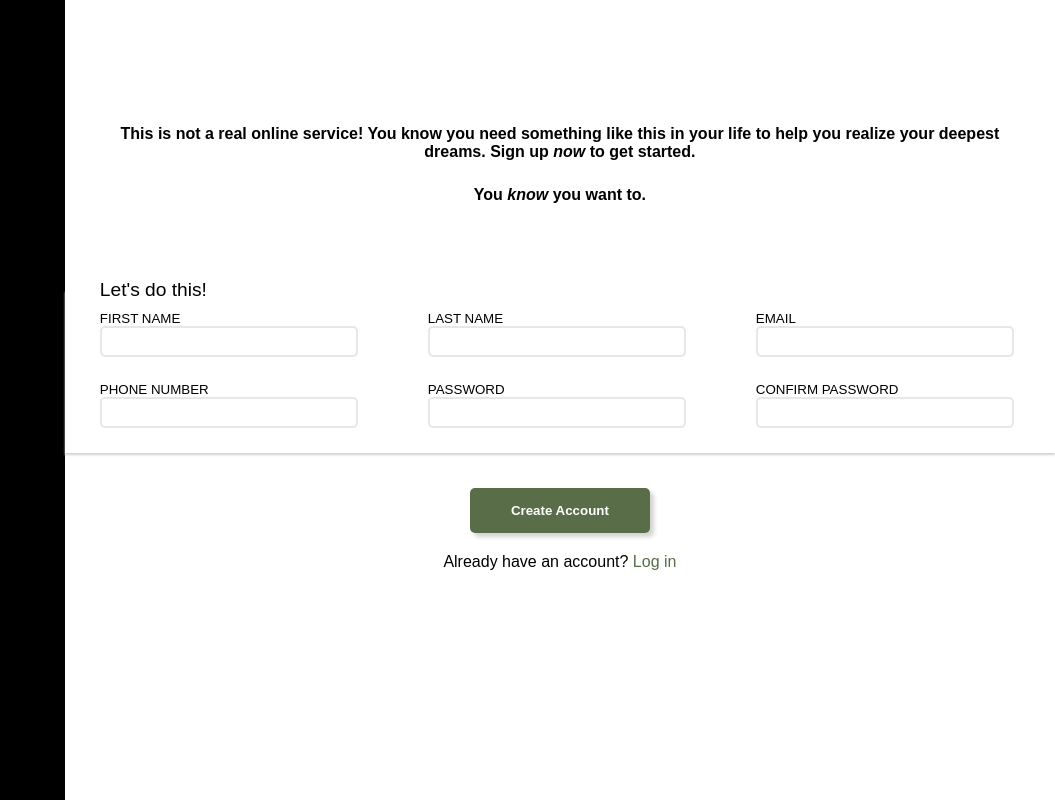
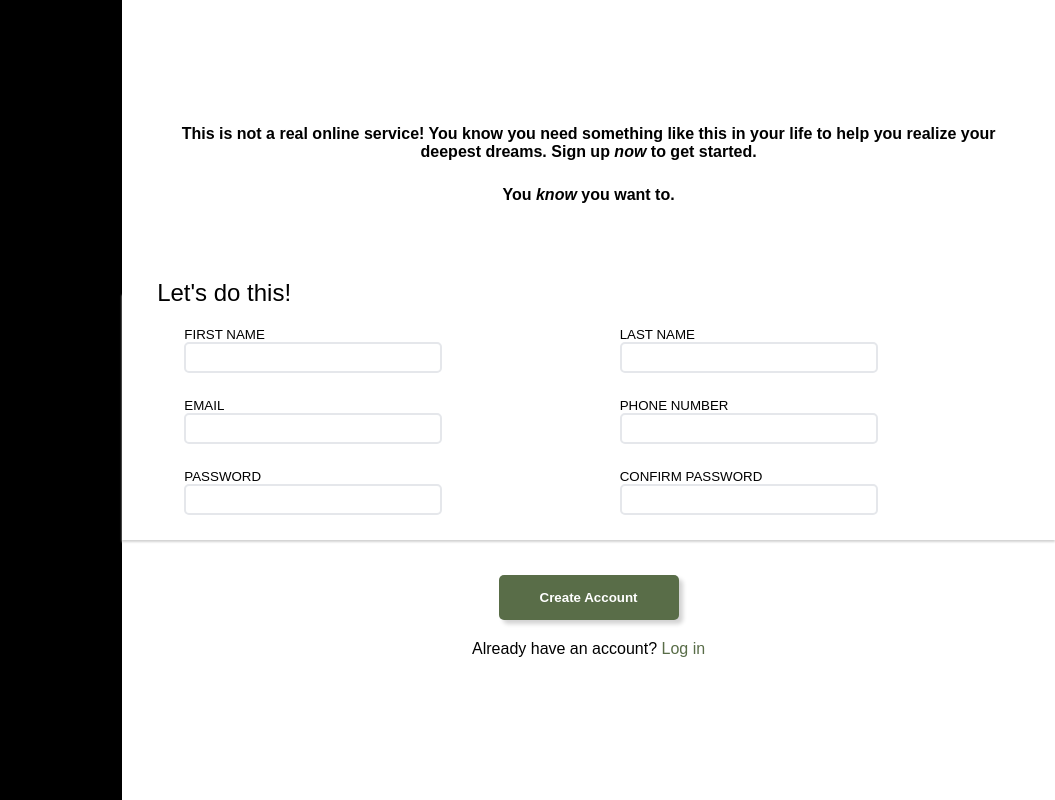
Before and after one commit to Murfew/Sign-Up-Form, a plain HTML site: page index.html in a window 1280 px wide. Shown: the whole page, without its empty margins (225-1280 px from the left). Drawn offline with Linux system fonts and the light colour scheme.

Commit message:
minor margin and flex changes

```diff
--- a/styles.css
+++ b/styles.css
@@ -39,21 +39,22 @@ fieldset {
     padding: 0;
     display: flex;
     flex-wrap: wrap;
+    justify-content: space-evenly;
     box-shadow: 0 2px 2px lightgray;
 }
 
 legend {
-    font-size: larger;
-    margin: 0 35px 10px;
+    font-size: x-large;
+    margin: 0 35px 20px;
     padding: 0;
 }
 
 form div {
     display: flex;
     flex-direction: column;
-    margin: 0 35px 25px;
+    margin: 0 0 25px;
     font-size: smaller;
-    align-content: space-between;
+    flex-basis: 40%;
 }
 
 input {
```
